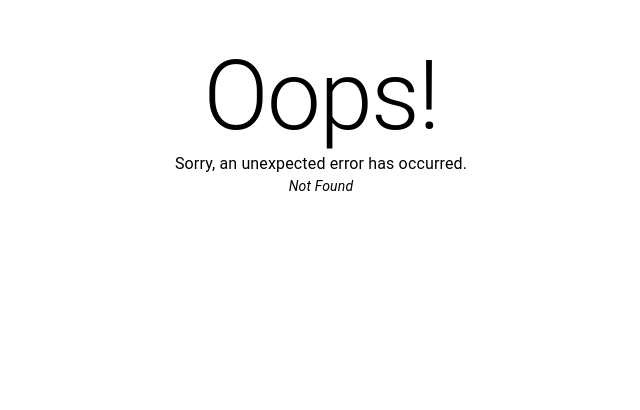
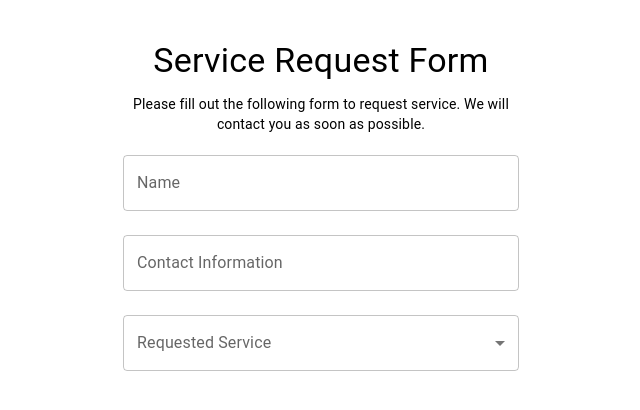
Before and after one commit to David-Duefrene/FSMP-Demo, a React (Vite) app: page /create in a window 1280 px wide. Before the commit this address had no page. Shown: the top 410 px of the page, without its empty margins (319-959 px from the left). Built offline with nearby package versions, Linux system fonts and the light colour scheme.

Commit message:
added basic form layout
Added a basic form layout. No submit button for now.

```diff
--- /dev/null
+++ b/src/Containers/Create/Create.tsx
@@ -0,0 +1,63 @@
+import { useState } from 'react'
+
+import {
+	Box, Typography, FormControl, InputLabel, Select, MenuItem, SelectChangeEvent, TextField,
+} from '@mui/material'
+
+const Create = () => {
+	const [ service, setService ] = useState<string>('')
+
+	return (
+		<Box
+			component='form'
+			sx={{
+				minWidth: 120,
+				maxWidth: '33%',
+				margin: 'auto',
+			}}
+		>
+			<Typography variant='h4' gutterBottom>
+				Service Request Form
+			</Typography>
+
+			<Typography variant='body2' gutterBottom>
+				Please fill out the following form to request service. We will contact you as soon as possible.
+			</Typography>
+
+			<TextField
+				id='Customer-Name'
+				aria-describedby='Name'
+				label='Name'
+				style={{ width: '100%' }}
+				margin='normal'
+			/>
+
+			<TextField
+				id='Contact-Information'
+				aria-describedby='Contact Information'
+				label='Contact Information'
+				style={{ width: '100%' }}
+				margin='normal'
+			/>
+
+			<FormControl margin='normal' style={{ width: '100%' }}>
+				<InputLabel id='Requested-Service-Label'>Requested Service</InputLabel>
+				<Select
+					id='Requested-Service'
+					value={service}
+					labelId='Requested-Service-Label'
+					label='Requested Service'
+					onChange={(e: SelectChangeEvent) => setService(e.target.value)}
+				>
+					<MenuItem value='HVAC'>Heat, Vacumes or Air Conditioning</MenuItem>
+					<MenuItem value='Plumbing'>Plumbing</MenuItem>
+					<MenuItem value='Electrical'>Electrical</MenuItem>
+					<MenuItem value='Appliance'>Appliance</MenuItem>
+					<MenuItem value='Other'>Other</MenuItem>
+				</Select>
+			</FormControl>
+		</Box>
+	)
+}
+
+export default Create
--- a/src/Containers/Home/Home.tsx
+++ b/src/Containers/Home/Home.tsx
@@ -1,5 +1,5 @@
 import {
-	Box, Card, CardContent, CardActions, Button, Typography,
+	Box, Card, CardContent, CardActions, Button, Typography, Link,
 } from '@mui/material'
 
 import './Home.css'
@@ -20,7 +20,7 @@
 					<Typography variant='body2'>Field Service Request Management</Typography>
 				</CardContent>
 				<CardActions>
-					<Button size='small'>Lets Go</Button>
+					<Link href='/create'>Create Request</Link>
 				</CardActions>
 			</Card>
 		</Box>
--- a/src/main.tsx
+++ b/src/main.tsx
@@ -4,6 +4,7 @@
 import { createBrowserRouter, RouterProvider } from 'react-router-dom'
 
 import Home from './Containers/Home/Home.tsx'
+import Create from './Containers/Create/Create.tsx'
 import ErrorPage from './error.tsx'
 
 import './index.css'
@@ -12,6 +13,9 @@
 	{
 		path: '/', element: <Home />, errorElement: <ErrorPage />,
 	},
+	{
+		path: '/create', element: <Create />, errorElement: <ErrorPage />,
+	},
 ])
 
 ReactDOM.createRoot(document.getElementById('root')!).render(
```
